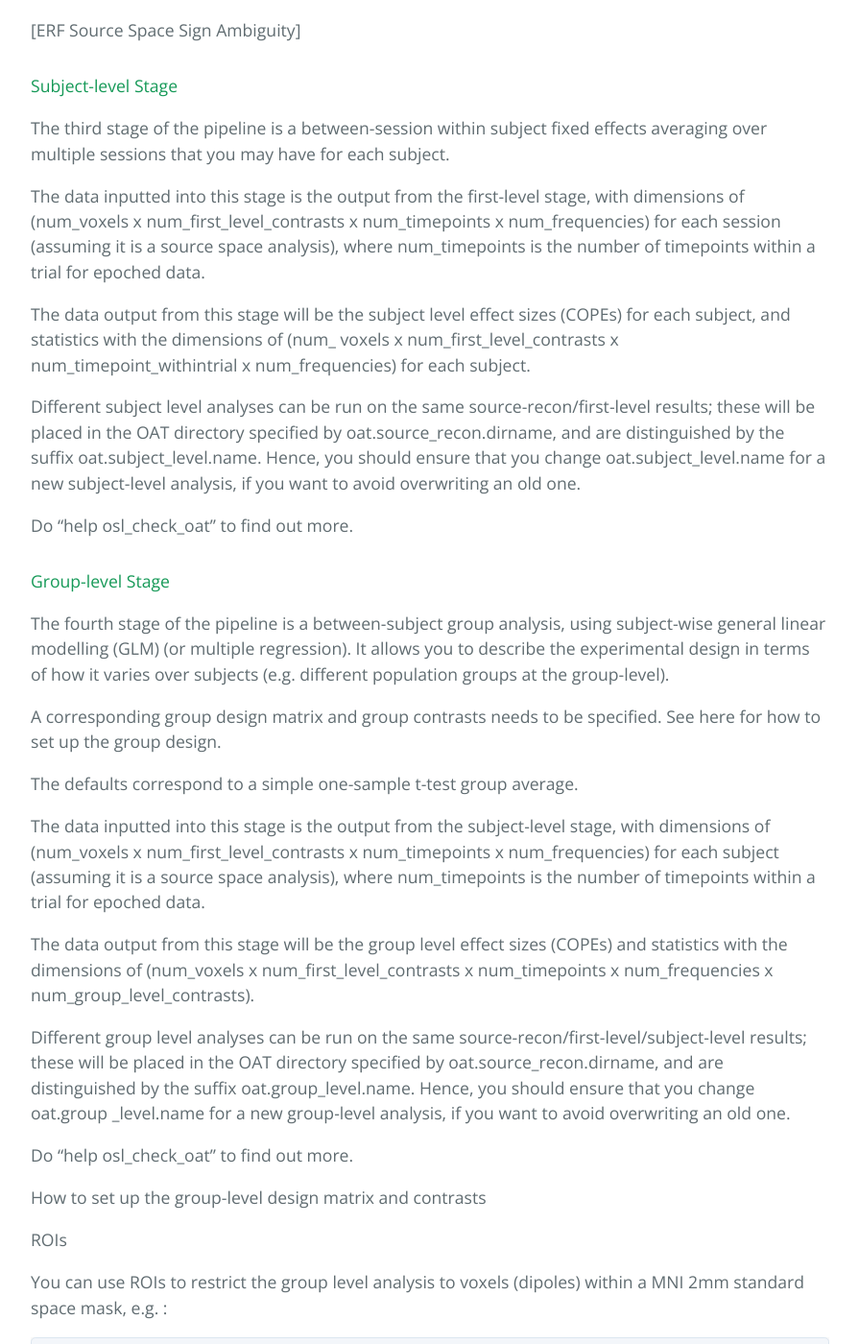
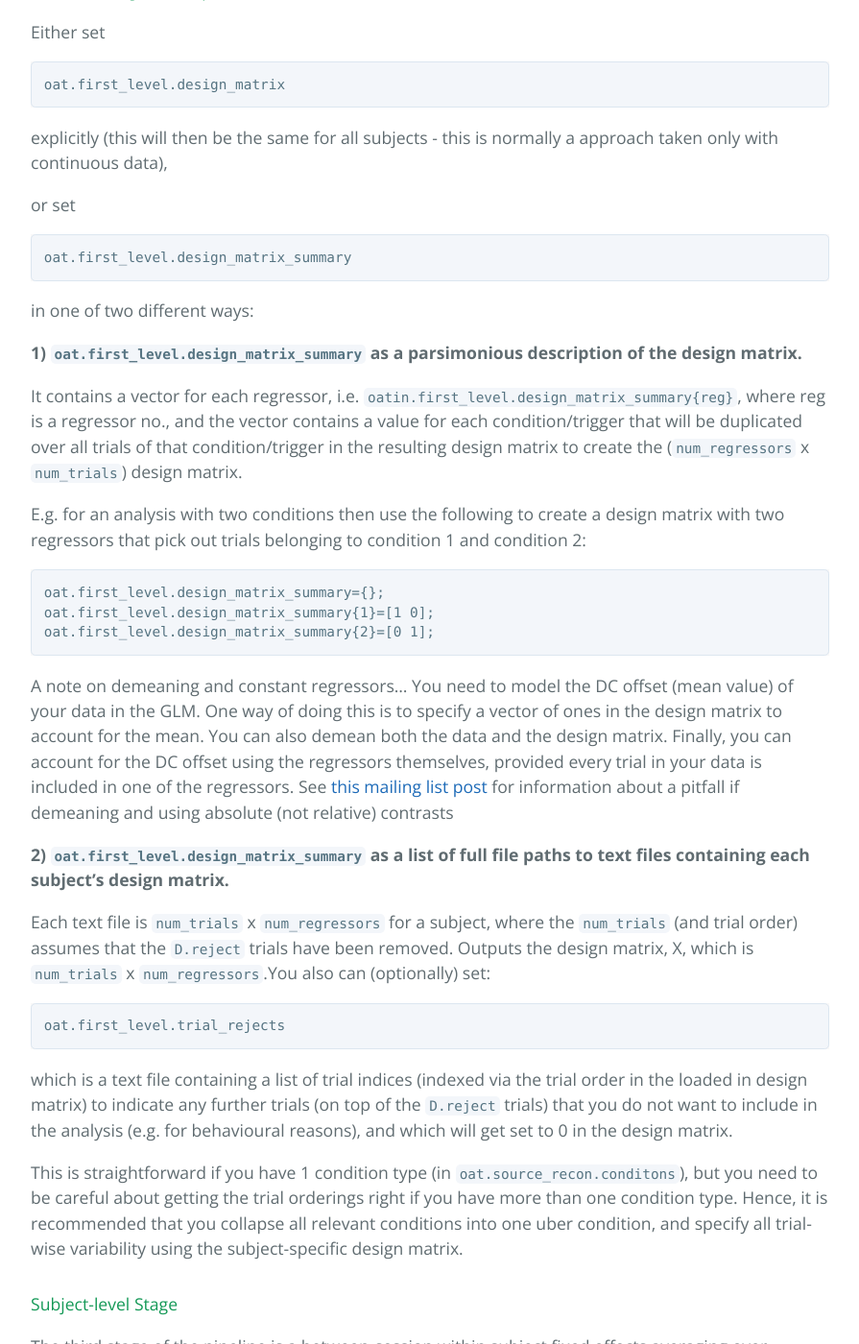
Before and after one commit to OHBA-analysis/osl-docs, a Jekyll site: the page built from pages/docs/oat.md, in a window 1280 px wide and 1400 px high, scrolled down 15970 px. Shown: the whole window at 96% size, without its empty margins (192-1087 px from the left). Built offline with Jekyll 4.4.1, drawn with Linux system fonts in a browser that asks for light colours; some of the changed text lies outside the part shown.

Commit message:
Up to group level...

````diff
--- a/pages/docs/oat.md
+++ b/pages/docs/oat.md
@@ -329,7 +329,7 @@ con=S.first_level_copes_to_do(1);
 runcmd(['fslview ' OSLDIR '/std_masks/MNI152_T1_2mm_brain.nii.gz ' gstats.dir '/tstat' num2str(con) '_gc1_2mm.nii.gz ' gstats.dir '/clustere_tstat' num2str(con) '_gc1_2mm.nii.gz ' gstats.dir '/clustere_corrp_tstat' num2str(con) '_gc1_2mm.nii.gz &']);
 ```
 
-Output from osl_cluster_permutation_testing includes the following files:
+Output from `osl_cluster_permutation_testing` includes the following files:
 
 - `stats_tstat_gc1_2mm` : original unthresholded t-stat
 - `stats_clustere_tstat_gc1_2mm` : cluster extent for each voxel
@@ -407,7 +407,7 @@ con=3;
 runcmd(['fslview ' OSLDIR '/std_masks/MNI152_T1_' num2str(S2.resamp_gridstep) 'mm_brain.nii.gz ' statsdir '/tstat' num2str(con) '_gc1_clust4d_corrp_' num2str(S2.resamp_gridstep) 'mm.nii.gz ' statsdir '/tstat' num2str(con) '_gc1_clust4d_tstats_' num2str(S2.resamp_gridstep) 'mm.nii.gz ' statsdir '/tstat' num2str(con) '_gc1_clust4d_' num2str(S2.resamp_gridstep) 'mm.nii.gz &']);
 ```
 
-Output from osl_cluster_permutation_testing includes the following files (not if doing 4D):
+Output from `osl_cluster_permutation_testing` includes the following files (not if doing 4D):
 
 - `stats_tstat_gc1_2mm` : original unthresholded t-stat
 - `stats_clustere_tstat_gc1_2mm` : cluster extent for each voxel
@@ -450,9 +450,9 @@ oat.source_recon.recon_method='beamform';
 ```
 for a source space analysis.
 
-The data inputted into this stage is the SPM MEEG objects with dimensions of (num_sensors x num_trials x num_timepoint_withintrial ) for each subject (see [Data Input](#data-input)).
+The data inputted into this stage is the SPM MEEG objects with dimensions of (`num_sensors` x `num_trials` x `num_timepoint_withintrial` ) for each subject (see [Data Input](#data-input)).
 
-The data output from this stage will be data in sensor or source space with the dimensions of (num_sensors x num_trials x num_timepoint_withintrial) or (num_voxels x num_trials x num_timepoint_withintrial) for each subject.
+The data output from this stage will be data in sensor or source space with the dimensions of (`num_sensors` x `num_trials` x `num_timepoint_withintrial`) or (`num_voxels` x `num_trials` x `num_timepoint_withintrial`) for each subject.
 
 **ROIs**
 
@@ -502,11 +502,11 @@ This mask needs to be a subset of the mask used in the source_recon level. To vi
 
 This performs a time-wise GLM on continuous data, in which you to describe the experimental design in terms of how it varies over time (e.g. different conditions at the first-level). The GLM has two key ingredients:
 
-1. The design matrix, X: This is a num_timepoints x  num_regressors matrix describing the variability over times (e.g. in terms of condition groups).
+1. The design matrix, X: This is a `num_timepoints` x `num_regressors` matrix describing the variability over times (e.g. in terms of condition groups).
 2. The contrasts, c: Each contrast describes a linear combination of the regression parameter estimates (called a COPE – Contrast Of Parameter Estimates). This allows you to ask a wide range of questions, e.g. for a GLM with 2 regressors modeling which trials belong to which condition, you can use a [1 0] contrast to look at the main effect of conditions 1, or a [1 -1] contrast to look for a difference between conditions.
-The data inputted into this stage is the output from the source recon stage, with dimensions of (num_voxels x 1 x num_timepoint_withintrial) for each session (assuming it is a source space analysis).
+The data inputted into this stage is the output from the source recon stage, with dimensions of (`num_voxels` x 1 x `num_timepoint_withintrial`) for each session (assuming it is a source space analysis).
 
-The data output from this stage will be the first-level effect sizes (COPEs) and statistics with the dimensions of (num_ voxels x num_first_level_contrasts x 1 x num_frequencies) for each session.
+The data output from this stage will be the first-level effect sizes (COPEs) and statistics with the dimensions of (`num_voxels` x `num_first_level_contrasts` x 1 x `num_frequencies`) for each session.
 
 Do `help osl_check_oat` to find out more.
 
@@ -514,7 +514,7 @@ Do `help osl_check_oat` to find out more.
 
 This performs a trial-wise GLM, in which you to describe the experimental design in terms of how it varies over trials (e.g. different conditions at the first-level). The GLM has two key ingredients:
 
-1. The design matrix, X: This is a num_trials x  num_regressors matrix describing the variability over trials (e.g. in terms of condition groups).
+1. The design matrix, X: This is a `num_trials` x `num_regressors` matrix describing the variability over trials (e.g. in terms of condition groups).
 2. The contrasts, c: Each contrast describes a linear combination of the regression parameter estimates (called a COPE – Contrast Of Parameter Estimates). This allows you to ask a wide range of questions, e.g. for a GLM with 2 regressors modeling which trials belong to which condition, you can use a [1 0] contrast to look at the main effect of conditions 1, or a [1 -1] contrast to look for a difference between conditions.
 
 There is a brief overview of GLM analysis in the context of a time-wise FMRI GLM at [FSL FEAT Appendix A](https://fsl.fmrib.ox.ac.uk/fsl/fslwiki/feat5/glm.html). The principles for a trial-wise MEG GLM **ERF** analysis is the same, but where the data and regressors are over trials (rather than time), and where a separate GLM is run not just at each point in space, but also at each time-point within trials.
@@ -543,18 +543,51 @@ See also [ERF Source Space Sign Ambiguity](sign_ambiguity.md).
 
 ##### First-Level Design Matrix Specification
 
-[ERF Source Space Sign Ambiguity]
+Either set
+
+    oat.first_level.design_matrix
+
+explicitly (this will then be the same for all subjects - this is normally a approach taken only with continuous data),
+
+or set
+
+    oat.first_level.design_matrix_summary
+
+in one of two different ways:
+
+**1) `oat.first_level.design_matrix_summary` as a parsimonious description of the design matrix.**
+
+It contains a vector for each regressor, i.e. `oatin.first_level.design_matrix_summary{reg}`, where reg is a regressor no., and the vector contains a value for each condition/trigger that will be duplicated over all trials of that condition/trigger in the resulting design matrix to create the (`num_regressors` x `num_trials`) design matrix.
+
+E.g. for an analysis with two conditions then use the following to create a design matrix with two regressors that pick out trials belonging to condition 1 and condition 2:
+
+    oat.first_level.design_matrix_summary={};
+    oat.first_level.design_matrix_summary{1}=[1 0];
+    oat.first_level.design_matrix_summary{2}=[0 1];
+
+A note on demeaning and constant regressors...  You need to model the DC offset (mean value) of your data in the GLM.  One way of doing this is to specify a vector of ones in the design matrix to account for the mean.  You can also demean both the data and the design matrix.   Finally, you can account for the DC offset using the regressors themselves, provided every trial in your data is included in one of the regressors.  See [this mailing list post](http://mailman.imsu.ox.ac.uk/pipermail/ohbaosl/2013-May/000018.html) for information about a pitfall if demeaning and using absolute (not relative) contrasts
+
+**2) `oat.first_level.design_matrix_summary` as a list of full file paths to text files containing each subject's design matrix.**
+
+Each text file is `num_trials` x `num_regressors` for a subject, where the `num_trials` (and trial order) assumes that the `D.reject` trials have been removed. Outputs the design matrix, X, which is `num_trials` x `num_regressors`.You also can (optionally) set:
+
+    oat.first_level.trial_rejects
+
+which is a text file containing a list of trial indices (indexed via the trial order in the loaded in design matrix) to indicate any further trials (on top of the `D.reject` trials) that you do not want to include in the analysis (e.g. for behavioural reasons), and which will get set to 0 in the design matrix.
+
+This is straightforward if you have 1 condition type (in `oat.source_recon.conditons`), but you need to be careful about getting the trial orderings right if you have more than one condition type. Hence, it is recommended that you collapse all relevant conditions into one uber condition, and specify all trial-wise variability using the subject-specific design matrix.
 
 #### Subject-level Stage
+
 The third stage of the pipeline is a between-session within subject fixed effects averaging over multiple sessions that you may have for each subject.
 
-The data inputted into this stage is the output from the first-level stage, with dimensions of (num_voxels x num_first_level_contrasts x num_timepoints x num_frequencies) for each session (assuming it is a source space analysis), where num_timepoints is the number of timepoints within a trial for epoched data.
+The data inputted into this stage is the output from the first-level stage, with dimensions of (`num_voxels` x `num_first_level_contrasts` x `num_timepoints` x `num_frequencies`) for each session (assuming it is a source space analysis), where `num_timepoints` is the number of timepoints within a trial for epoched data.
 
-The data output from this stage will be the subject level effect sizes (COPEs) for each subject, and statistics with the dimensions of (num_ voxels x num_first_level_contrasts x num_timepoint_withintrial x num_frequencies) for each subject.
+The data output from this stage will be the subject level effect sizes (COPEs) for each subject, and statistics with the dimensions of (`num_voxels` x `num_first_level_contrasts` x `num_timepoint_withintrial` x `num_frequencies`) for each subject.
 
-Different subject level analyses can be run on the same source-recon/first-level results; these will be placed in the OAT directory specified by oat.source_recon.dirname, and are distinguished by the suffix oat.subject_level.name. Hence, you should ensure that you change oat.subject_level.name for a new subject-level analysis, if you want to avoid overwriting an old one.
+Different subject level analyses can be run on the same source-recon/first-level results; these will be placed in the OAT directory specified by `oat.source_recon.dirname`, and are distinguished by the suffix `oat.subject_level.name`. Hence, you should ensure that you change `oat.subject_level.name` for a new subject-level analysis, if you want to avoid overwriting an old one.
 
-Do “help osl_check_oat” to find out more.
+Do `help osl_check_oat` to find out more.
 
 #### Group-level Stage
 The fourth stage of the pipeline is a between-subject group analysis, using subject-wise general linear modelling (GLM) (or multiple regression). It allows you to describe the experimental design in terms of how it varies over subjects (e.g. different population groups at the group-level).
@@ -569,7 +602,7 @@ The data output from this stage will be the group level effect sizes (COPEs) and
 
 Different group level analyses can be run on the same source-recon/first-level/subject-level results; these will be placed in the OAT directory specified by oat.source_recon.dirname, and are distinguished by the suffix oat.group_level.name. Hence, you should ensure that you change oat.group _level.name for a new group-level analysis, if you want to avoid overwriting an old one.
 
-Do “help osl_check_oat” to find out more.
+Do `help osl_check_oat` to find out more.
 
 How to set up the group-level design matrix and contrasts
 
````
